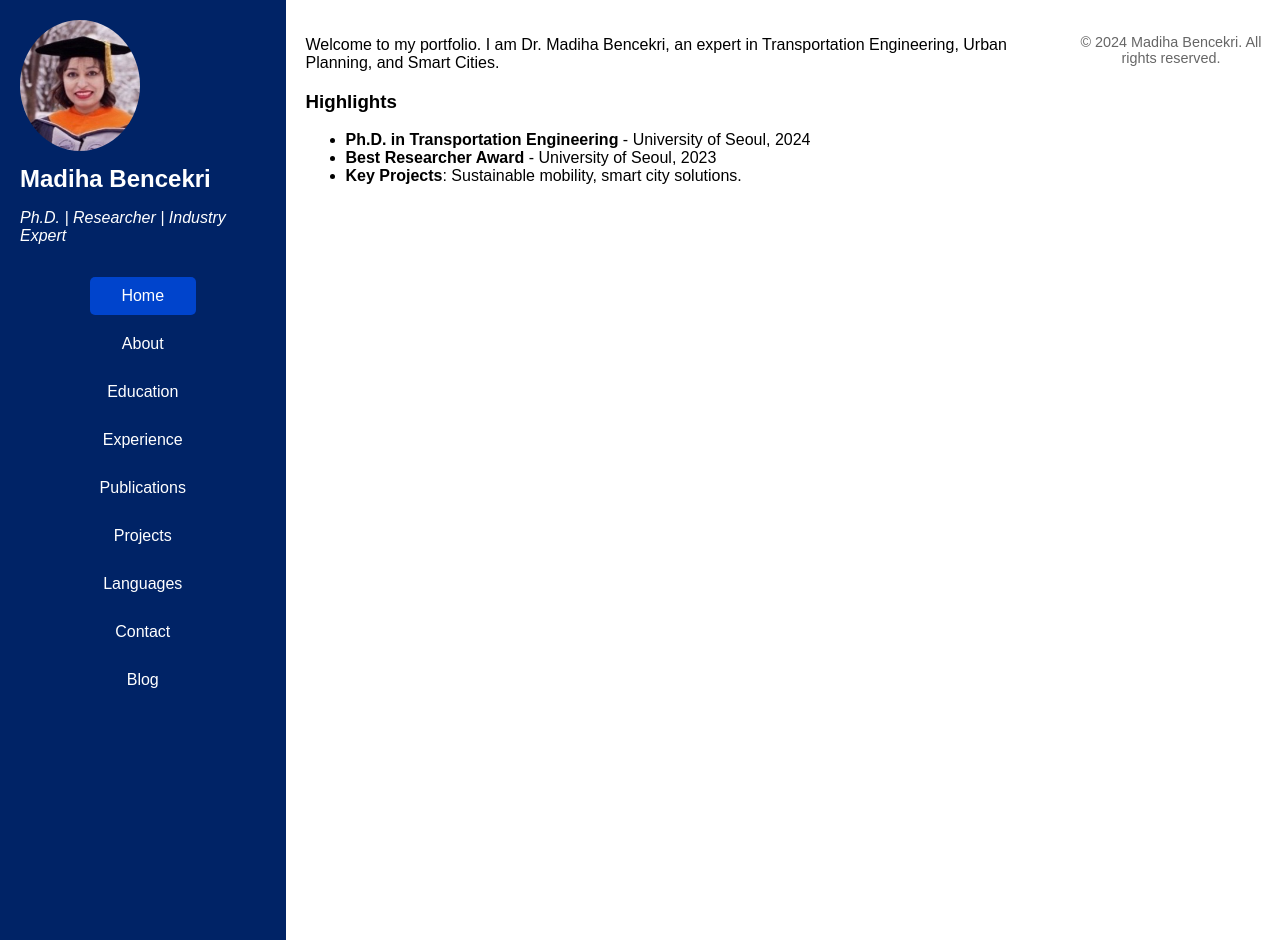
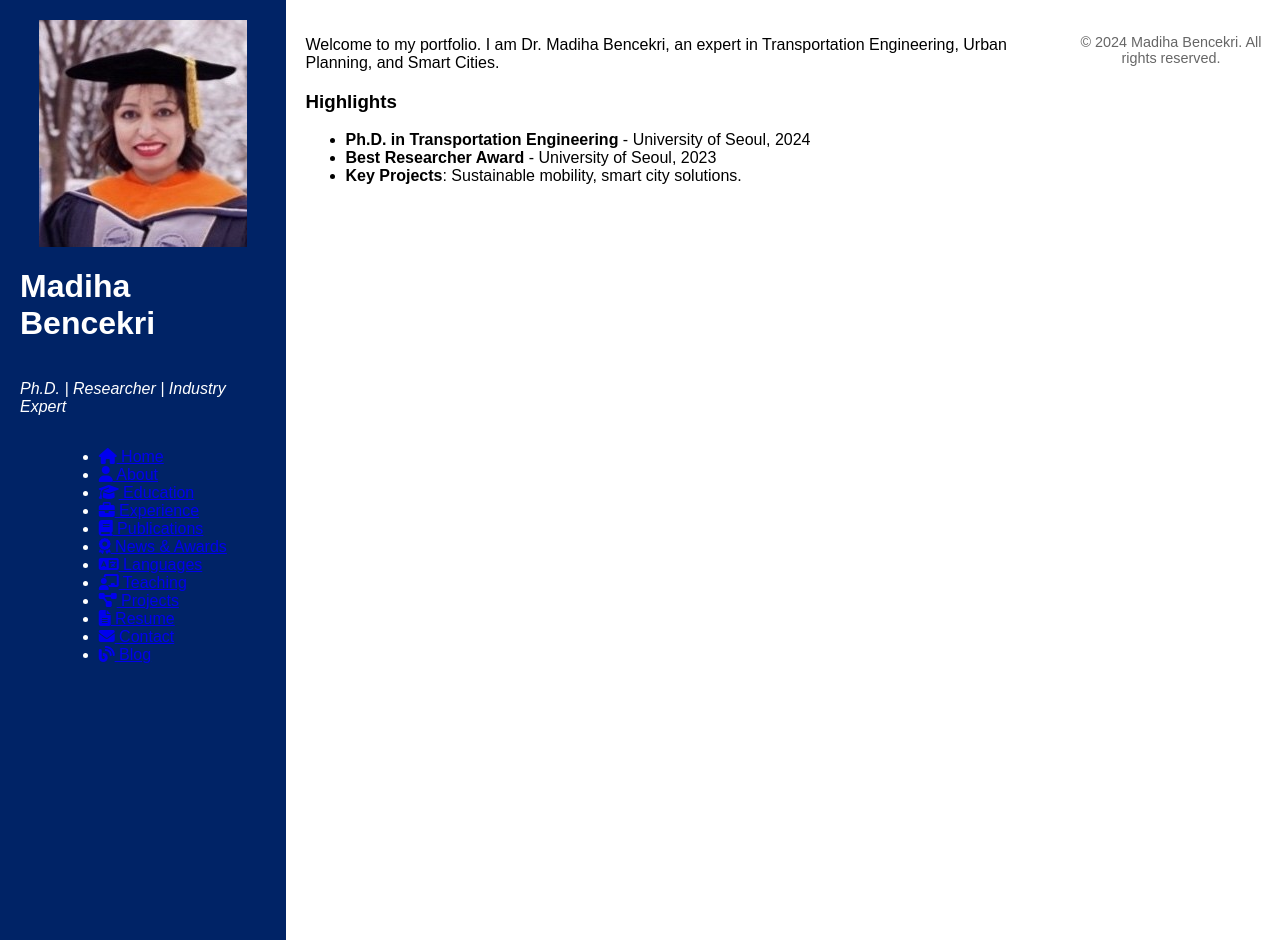
Before and after one commit to dihaben/Madiha-Bencekri, a Jekyll site: the page built from index.md, in a window 1280 px wide. Built offline with Jekyll 4.4.1, drawn with Linux system fonts in a browser that asks for light colours; nearby versions of some CDN libraries.

Commit message:
Update sidebar.html

```diff
--- a/_includes/sidebar.html
+++ b/_includes/sidebar.html
@@ -1,20 +1,19 @@
-<aside class="sidebar" role="complementary">
-  <div class="profile-section">
-    <img src="/assets/images/profile.jpg" alt="Madiha Bencekri" class="profile-pic">
-    <h2>Madiha Bencekri</h2>
-    <p>Ph.D. | Researcher | Industry Expert</p>
-  </div>
-  <nav class="menu" role="navigation" aria-label="Main Navigation">
-    <ul>
-      <li><a href="/index.html" class="{% if page.title == 'Home' %}active{% endif %}">Home</a></li>
-      <li><a href="/about.html" class="{% if page.title == 'About' %}active{% endif %}">About</a></li>
-      <li><a href="/education.html" class="{% if page.title == 'Education' %}active{% endif %}">Education</a></li>
-      <li><a href="/experience.html" class="{% if page.title == 'Experience' %}active{% endif %}">Experience</a></li>
-      <li><a href="/publications.html" class="{% if page.title == 'Publications' %}active{% endif %}">Publications</a></li>
-      <li><a href="/projects.html" class="{% if page.title == 'Projects' %}active{% endif %}">Projects</a></li>
-      <li><a href="/languages.html" class="{% if page.title == 'Languages' %}active{% endif %}">Languages</a></li>
-      <li><a href="/contact.html" class="{% if page.title == 'Contact' %}active{% endif %}">Contact</a></li>
-      <li><a href="/blog.html" class="{% if page.title == 'Blog' %}active{% endif %}">Blog</a></li>
-    </ul>
-  </nav>
-</aside>
+<div class="sidebar">
+  <img src="/assets/images/profile.jpg" alt="Madiha Bencekri" class="profile-pic">
+  <h1>Madiha Bencekri</h1>
+  <p>Ph.D. | Researcher | Industry Expert</p>
+  <ul class="menu">
+    <li><a href="index.html"><i class="fas fa-home"></i> Home</a></li>
+    <li><a href="about.html"><i class="fas fa-user"></i> About</a></li>
+    <li><a href="education.html"><i class="fas fa-graduation-cap"></i> Education</a></li>
+    <li><a href="experience.html"><i class="fas fa-briefcase"></i> Experience</a></li>
+    <li><a href="publications.html"><i class="fas fa-book"></i> Publications</a></li>
+    <li><a href="awards.html"><i class="fas fa-award"></i> News & Awards</a></li>
+    <li><a href="languages.html"><i class="fas fa-language"></i> Languages</a></li>
+    <li><a href="teaching.html"><i class="fas fa-chalkboard-teacher"></i> Teaching</a></li>
+    <li><a href="projects.html"><i class="fas fa-project-diagram"></i> Projects</a></li>
+    <li><a href="resume.html"><i class="fas fa-file-alt"></i> Resume</a></li>
+    <li><a href="contact.html"><i class="fas fa-envelope"></i> Contact</a></li>
+    <li><a href="blog.html"><i class="fas fa-blog"></i> Blog</a></li>
+  </ul>
+</div>
```
